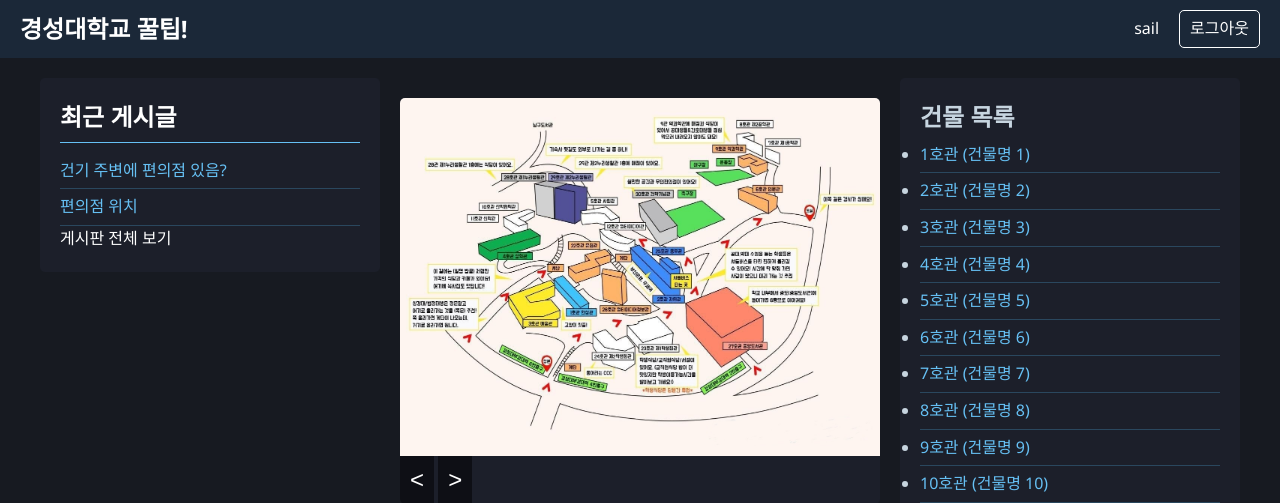
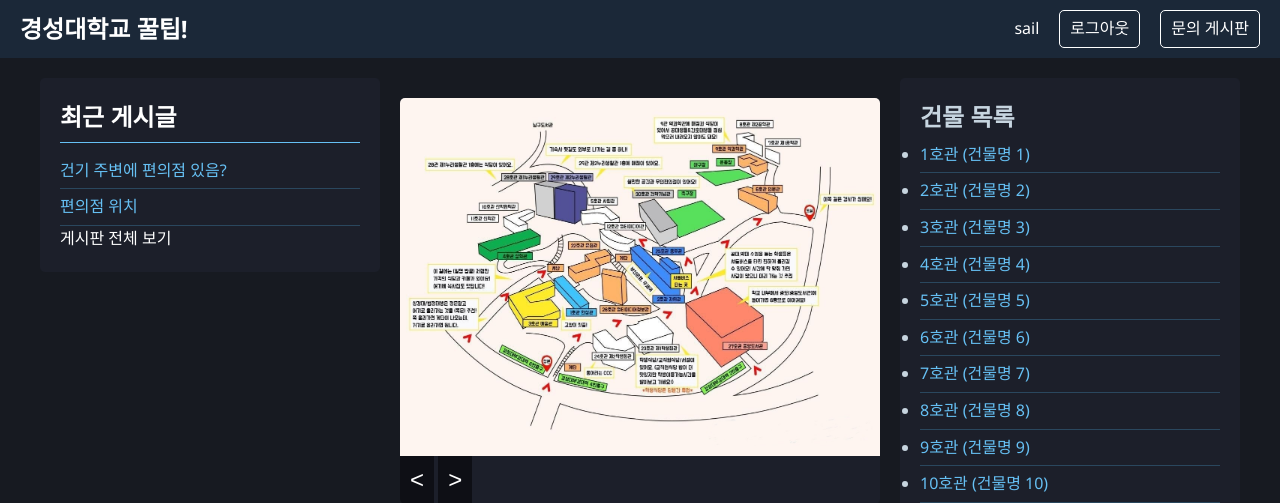
Before and after one commit to impactice/WebProject, a Flask app: page / in a window 1280 px wide. Shown: the top 503 px of the page. Run offline with Flask 3, Linux system fonts and the light colour scheme; a user stored in the database is signed in; data comes from the database, SQL or seed files in the repository.

Commit message:
Add files via upload

```diff
--- a/0519/myweb/static/style.css
+++ b/0519/myweb/static/style.css
@@ -131,4 +131,29 @@
     color: #66c0f4;
 }
 
+/* 추가: 문의 게시판 링크 스타일 (기존 링크와 동일하게) */
+.user-auth a {
+    margin-left: 20px;
+    color: white;
+    text-decoration: none;
+    padding: 5px 10px;
+    border: 1px solid white;
+    border-radius: 5px;
+}
+
+.user-auth a:hover {
+    background-color: white;
+    color: #333;
+}
+
+/* 또는, 약간 다른 스타일을 적용하려면: */
+.user-auth a.board-link {
+    background-color: #007bff; /* 다른 색상 적용 예시 */
+    border-color: #007bff;
+}
+
+.user-auth a.board-link:hover {
+    background-color: #0056b3;
+    border-color: #0056b3;
+}
 /* 추가 스타일 (필요에 따라) */
--- a/0519/myweb/templates/index.html
+++ b/0519/myweb/templates/index.html
@@ -18,7 +18,7 @@
             {% if current_user.is_authenticated %}
             <span>{{ current_user.username }}</span>
             <a href="{{ url_for('logout') }}">로그아웃</a>
-            {% else %}
+            <a href="{{ url_for('board') }}">문의 게시판</a>  {% else %}
             <a href="{{ url_for('login') }}">로그인</a>
             <a href="{{ url_for('register') }}">회원 가입</a>
             {% endif %}
```
